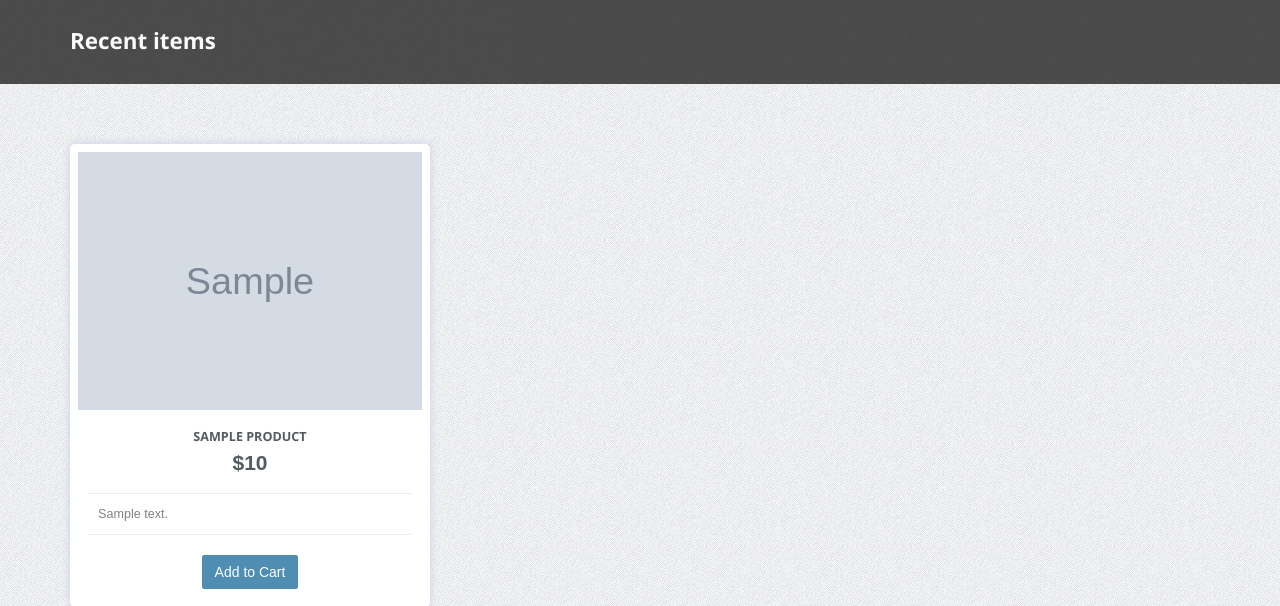
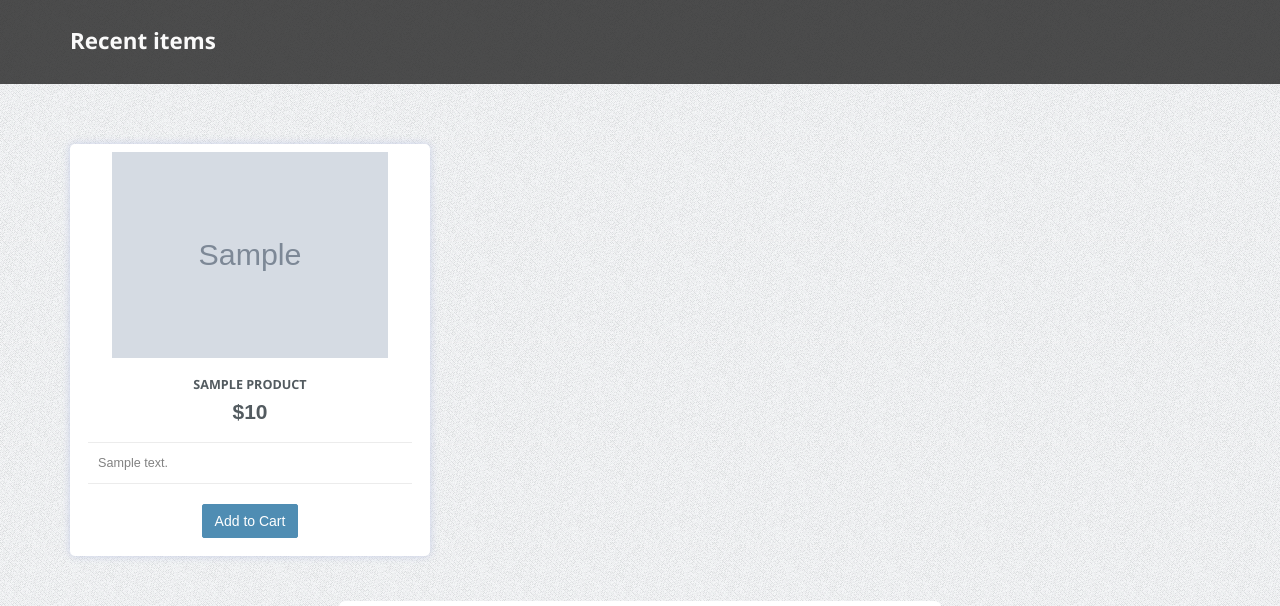
Before and after one commit to m3nkk/PSU_ecommerce, a PHP site: page / in a window 1280 px wide. Shown: the part 576-1182 px from the top of the page. Run offline with PHP 8.4, Linux system fonts and the light colour scheme; tables that the repository leaves empty or names only in its code hold one stand-in row (values such as "Sample post"); grey boxes marked "Sample" are stand-in pictures; some libraries are stand-ins or nearby versions.

Commit message:
resized images

```diff
--- a/index.php
+++ b/index.php
@@ -139,7 +139,7 @@
 					<div class="col-sm-4">
 						<div class="shop-item">
 							<div class="image">
-								<a href="page-product-details.html"><img src="<?php  echo $row["image_link"]?>" alt="Item Name"></a>
+								<a href="page-product-details.html"><img src="<?php  echo $row["image_link"]?>" alt="Item Name" style="height:80%;width:80%;"></a>
 							</div>
 							<div class="title">
 								<h3><a href="page-product-details.html"><?php  echo $row["name"]?></a></h3>
```
